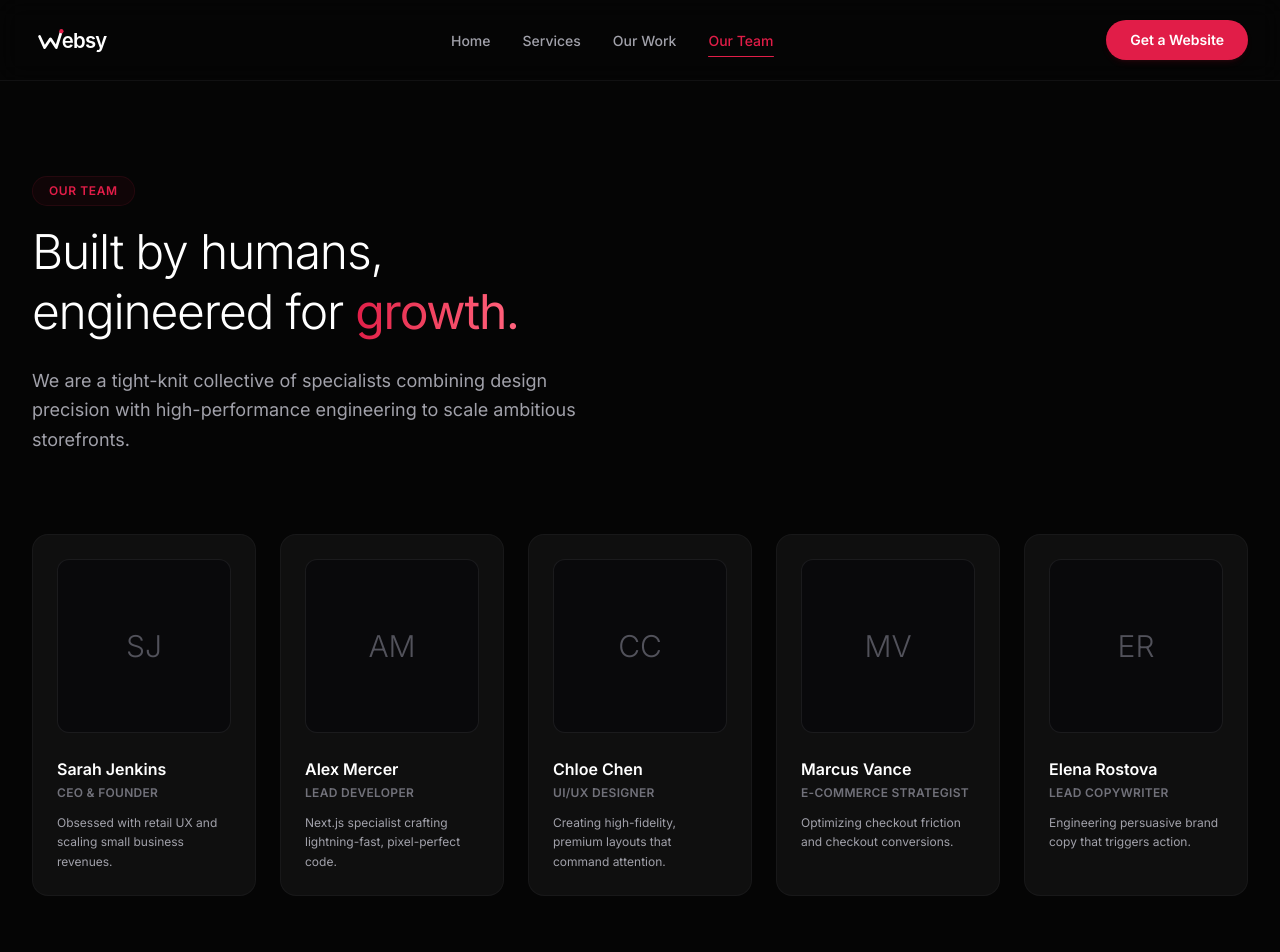
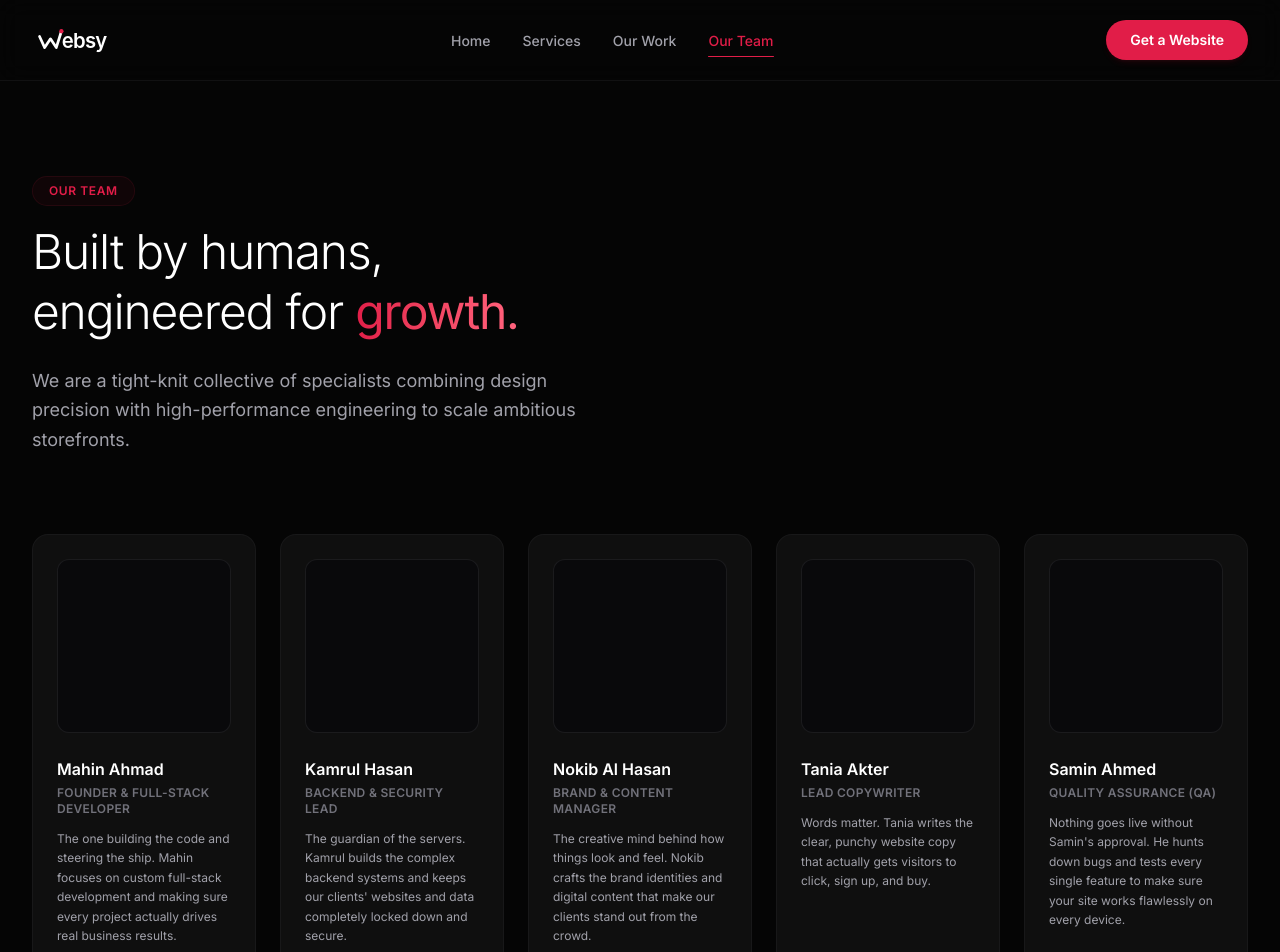
Before and after one commit to mahunn/Websy-Agentic, a Next.js app: page /about in a window 1280 px wide. Shown: the top 952 px of the page. Built offline with nearby package versions, Linux system fonts and the light colour scheme.

Commit message:
Update team data with natural bios and empty avatar placeholders

```diff
--- a/app/about/page.tsx
+++ b/app/about/page.tsx
@@ -1,34 +1,29 @@
 export default function About() {
   const team = [
     {
-      name: 'Sarah Jenkins',
-      role: 'CEO & Founder',
-      desc: 'Obsessed with retail UX and scaling small business revenues.',
-      initials: 'SJ',
+      name: "Mahin Ahmad",
+      role: "Founder & Full-Stack Developer",
+      desc: "The one building the code and steering the ship. Mahin focuses on custom full-stack development and making sure every project actually drives real business results.",
     },
     {
-      name: 'Alex Mercer',
-      role: 'Lead Developer',
-      desc: 'Next.js specialist crafting lightning-fast, pixel-perfect code.',
-      initials: 'AM',
+      name: "Kamrul Hasan",
+      role: "Backend & Security Lead",
+      desc: "The guardian of the servers. Kamrul builds the complex backend systems and keeps our clients' websites and data completely locked down and secure.",
     },
     {
-      name: 'Chloe Chen',
-      role: 'UI/UX Designer',
-      desc: 'Creating high-fidelity, premium layouts that command attention.',
-      initials: 'CC',
+      name: "Nokib Al Hasan",
+      role: "Brand & Content Manager",
+      desc: "The creative mind behind how things look and feel. Nokib crafts the brand identities and digital content that make our clients stand out from the crowd.",
     },
     {
-      name: 'Marcus Vance',
-      role: 'E-commerce Strategist',
-      desc: 'Optimizing checkout friction and checkout conversions.',
-      initials: 'MV',
+      name: "Tania Akter",
+      role: "Lead Copywriter",
+      desc: "Words matter. Tania writes the clear, punchy website copy that actually gets visitors to click, sign up, and buy.",
     },
     {
-      name: 'Elena Rostova',
-      role: 'Lead Copywriter',
-      desc: 'Engineering persuasive brand copy that triggers action.',
-      initials: 'ER',
+      name: "Samin Ahmed",
+      role: "Quality Assurance (QA)",
+      desc: "Nothing goes live without Samin's approval. He hunts down bugs and tests every single feature to make sure your site works flawlessly on every device.",
     },
   ];
 
@@ -64,12 +59,9 @@ export default function About() {
               className="group flex flex-col bg-[#0f0f0f] border border-zinc-800/40 rounded-2xl p-6 hover:border-primary/20 hover:shadow-md hover:shadow-primary/5 transition-all duration-300"
               role="listitem"
             >
-              {/* Profile placeholder using inline SVG avatar */}
+              {/* Profile placeholder using empty avatar container */}
               <div className="relative w-full aspect-square rounded-xl bg-zinc-950 flex items-center justify-center border border-zinc-800/60 mb-6 group-hover:border-primary/20 transition-colors duration-300 overflow-hidden">
                 <div className="absolute inset-0 bg-gradient-to-tr from-primary/5 to-transparent opacity-0 group-hover:opacity-100 transition-opacity duration-300 pointer-events-none" />
-                <span className="text-3xl font-light text-zinc-600 group-hover:text-primary transition-colors duration-300 select-none">
-                  {member.initials}
-                </span>
               </div>
 
               <h2 className="text-base font-semibold text-white mb-1 group-hover:text-primary transition-colors duration-300">
```
